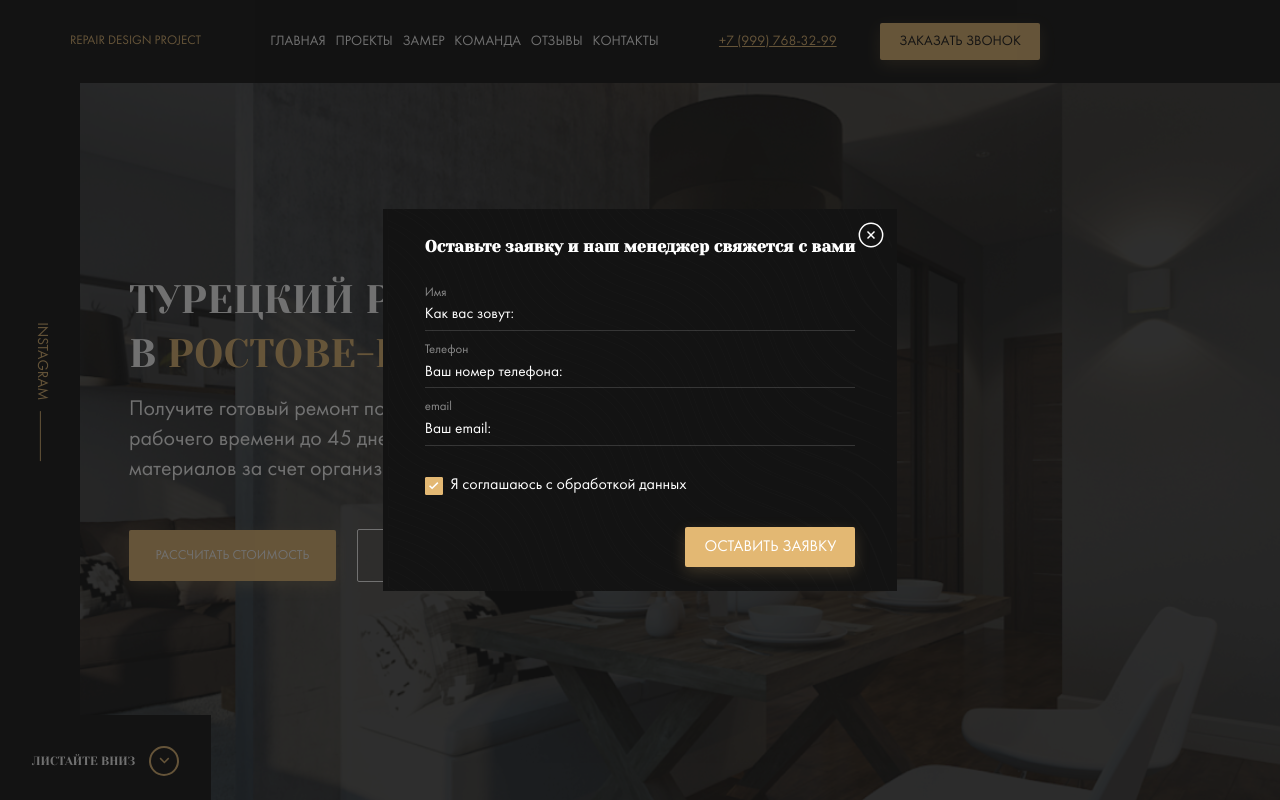
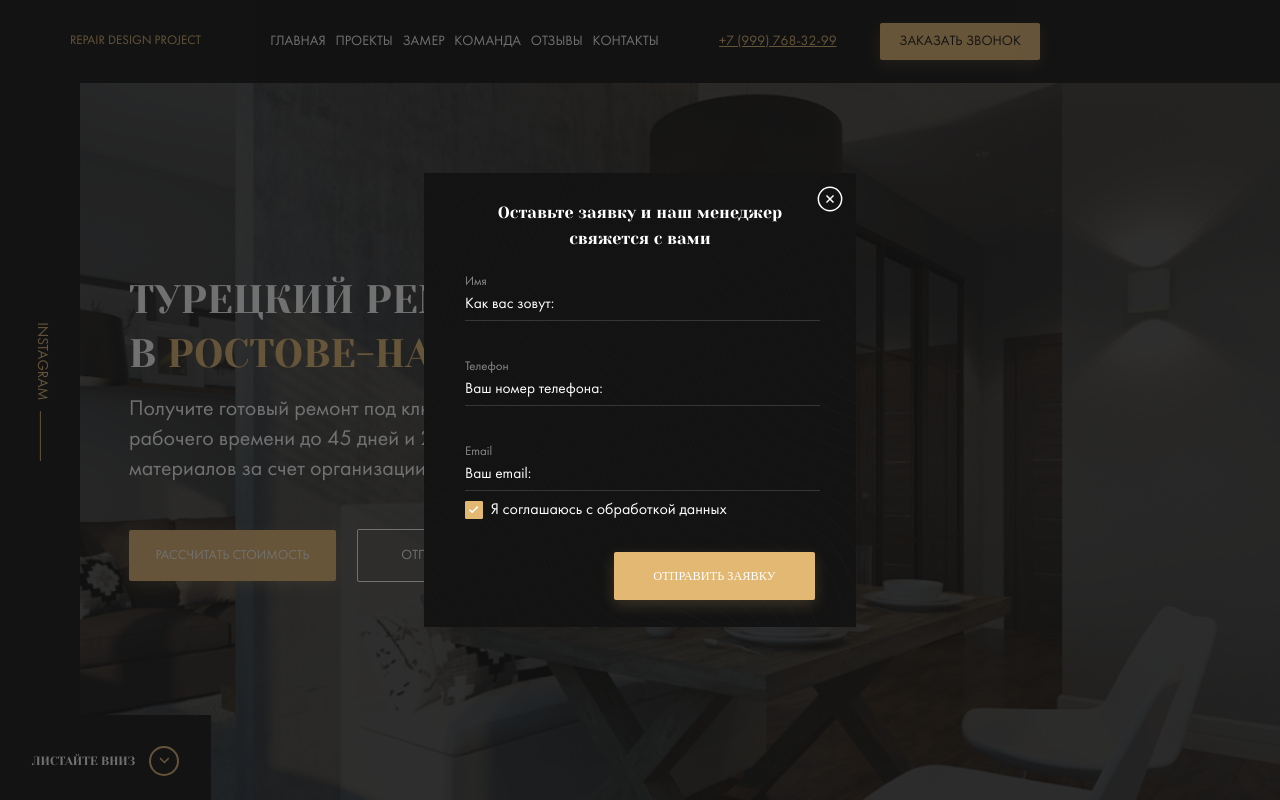
Before and after one commit to AlexGerman1337/trytogetbrain666, a website: page index.html in a window 1280 px wide. Both pictures are taken after a click on the button "ЗАКАЗАТЬ ЗВОНОК". Shown: the top 800 px of the page. Drawn offline with Linux system fonts and the light colour scheme; files whose address does not match are found by name.

Commit message:
add to lesson20

```diff
--- a/index.html
+++ b/index.html
@@ -306,14 +306,14 @@
         <input type="text" class="input form__input modal__input" id="user-name" placeholder="Как вас зовут:">
         <label for="user-phone" class="label form__label label--light">Телефон</label>
         <input type="tel" class="input form__input modal__input" id="user-phone" placeholder="Ваш номер телефона:">
-        <label for="user-email" class="label form__label label--light">email</label>
+        <label for="user-email" class="label form__label label--light">Email</label>
         <input type="email" class="input form__input modal__input" id="user-email" placeholder="Ваш email:">
         <div class="policy modal__policy">
           <input type="checkbox" name="policy-checkbox" id="policy-checkbox" class="policy__checkbox" checked>
           <label for="policy-checkbox" class="policy__label">Я соглашаюсь с обработкой данных</label>
         </div>
         <!-- /.policy -->
-        <button class="button button--primary modal__button">Оставить заявку</button>
+        <button class="button button--primary modal__button">Отправить заявку</button>
       </form>
       <!-- /.form modal__form -->
   </div>
--- a/sass/templates/_modal.sass
+++ b/sass/templates/_modal.sass
@@ -19,9 +19,8 @@
   &__dialog
     position: relative
     background: $dark url('../img/bg-lines.svg') no-repeat center
-    padding: 2.357rem 3.5rem 1.928rem
+    padding: 2.3rem 3rem
     color: $light
-
   &__close
     position: absolute
     right: 0
@@ -34,25 +33,39 @@
     cursor: pointer
   &__title
     font-family: 'Yeseva One', cursive
+    font-style: normal
+    font-weight: normal
     font-size: 1.357rem
+    line-height: 26px
     text-align: center
-    margin: 0
-    margin-bottom: 2.428rem
-    max-width: 36.35rem
+    margin-bottom: 1.9rem
+    max-width: 30rem
+    margin-top: 0px
   &__form
     display: flex
     flex-direction: column
   &__input
-    margin-bottom: 3.428rem
+    margin-bottom: 3.3rem
     &:last-of-type
-    margin-bottom: 1rem
   &__policy
     margin-bottom: 2.7rem
   &__button
+    font-family: 'FuturaDemiC'
+    font-style: normal
+    font-weight: 500
+    font-size: 12.3px
+    line-height: 18px
+    text-align: center
     align-self: flex-end
-
-
-
+    padding: 1.25rem 3.3rem
+    background-color: $primary
+    margin-top: 0px
+    margin-right: 5px
+  .form
+    &__label
+      margin-left: 5px
+    &__input
+      margin-left: 5px
 
 
 
@@ -71,6 +84,8 @@
       color: $light
 
   .policy
+    margin-left: 5px
+    margin-top: -48px
     &__checkbox
       opacity: 0
       visibility: hidden
```
Also changed, not shown: css/style.css.
